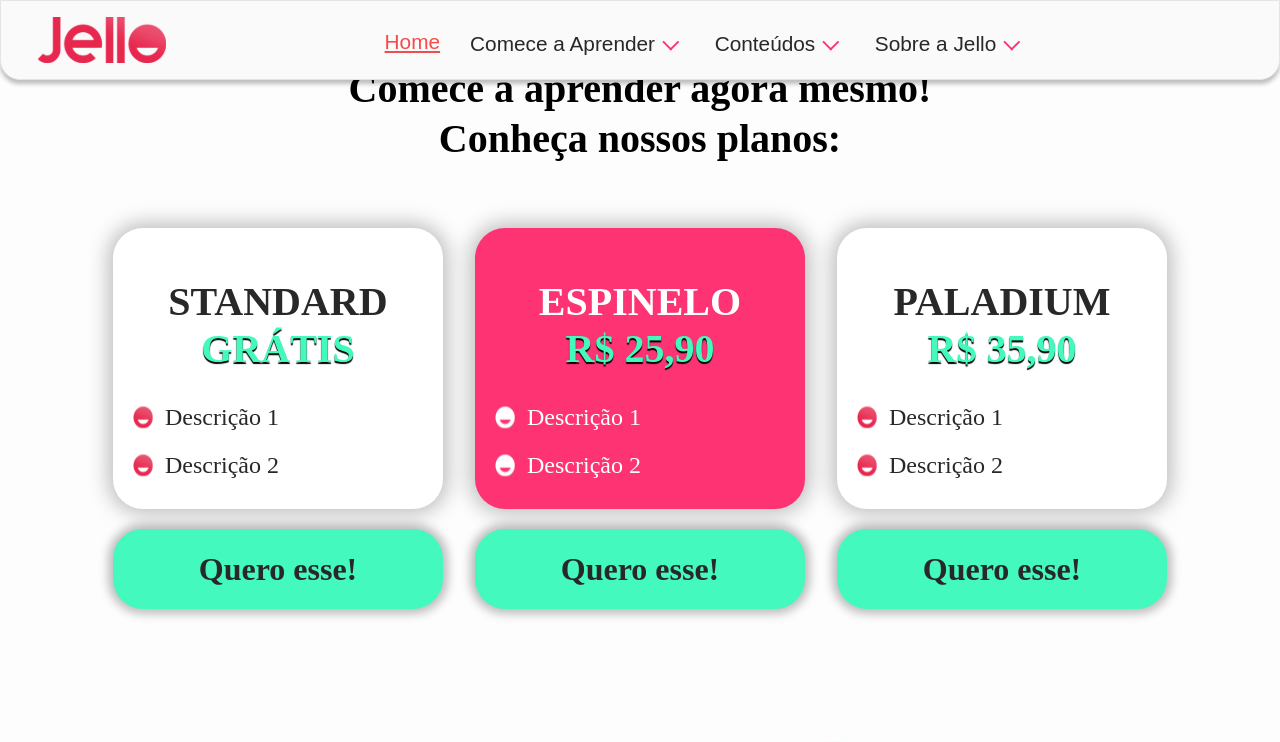
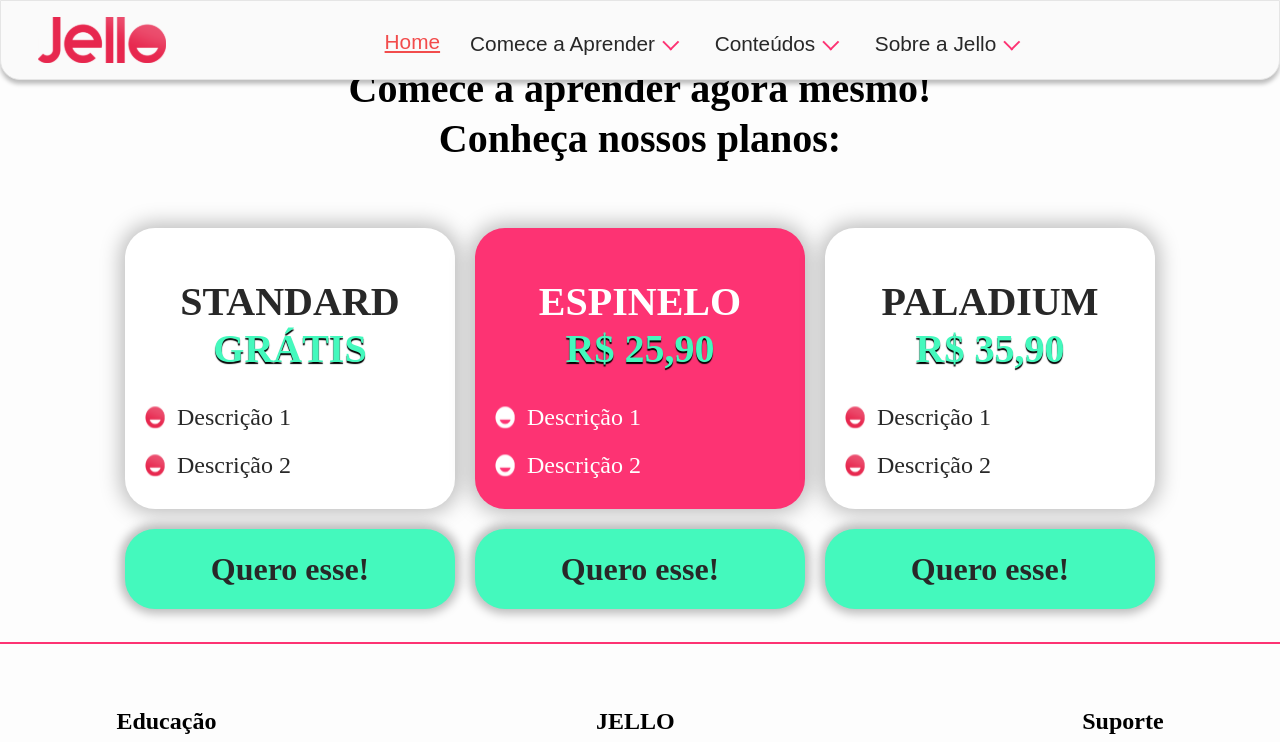
Before and after one commit to Jello-Education/front_blog, a Next.js app: page /telaassinatura in a window 1280 px wide. Shown: the top 742 px of the page. Built offline with nearby package versions, Linux system fonts and the light colour scheme.

Commit message:
página de assinatura

```diff
--- a/src/components/SubscriptionGiftCard/index.tsx
+++ b/src/components/SubscriptionGiftCard/index.tsx
@@ -4,14 +4,12 @@ import { Container, Botao } from "./styles";
 
 export interface BackgroundColor {
   variant: string;
-  margin: string;
 }
 
 interface Props {
   title: string;
   price: string;
   background: string;
-  marginMedium: string;
 }
 
 const itemPlan = [
@@ -23,14 +21,9 @@ const itemPlan = [
   },
 ];
 
-export function SubscriptionGiftCard({
-  title,
-  price,
-  background,
-  marginMedium,
-}: Props) {
+export function SubscriptionGiftCard({ title, price, background }: Props) {
   return (
-    <Container variant={background} margin={marginMedium}>
+    <Container variant={background}>
       <div className="planoBranco">
         {" "}
         <h2 className="planoTitulo">{title}</h2>
--- a/src/components/SubscriptionGiftCard/styles.ts
+++ b/src/components/SubscriptionGiftCard/styles.ts
@@ -3,7 +3,8 @@ import { BackgroundColor } from "./index";
 
 export const Container = styled.div<BackgroundColor>`
   width: 330px;
-  margin: ${({ margin }) => (margin === "medium" ? "0 32px" : "0")};
+  margin: 0 10px;
+
   li {
     font-family: Montserrat;
     font-style: normal;
@@ -18,6 +19,7 @@ export const Container = styled.div<BackgroundColor>`
         ? "#FFFFFF"
         : "#FFFFFF"};
   }
+
   img {
     position: relative;
     top: 3.5px;
@@ -70,6 +72,28 @@ export const Container = styled.div<BackgroundColor>`
     text-shadow: 0px 2px 1px #000000;
     margin-bottom: 20px;
   }
+
+  @media (max-width: 1100px) {
+    width: 270px;
+
+    .planoTitulo {
+      font-size: 38px;
+    }
+    .planoPreco {
+      font-size: 38px;
+      margin-bottom: 10px;
+    }
+  }
+
+  @media (max-width: 890px) {
+    width: 330px;
+
+    img {
+      width: 20px;
+      height: 20px;
+      margin-right: 0.3 em;
+    }
+  }
 `;
 
 export const Botao = styled.div`
@@ -92,22 +116,13 @@ export const Botao = styled.div`
     font-size: 32px;
     line-height: 48px;
     color: #282828;
+  }
 
-    @media (max-width: 600px) {
-      width: 320px;
-      height: 68px;
-
-      margin: 2.5em 0;
-
-      h2 {
-        font-size: 35px;
-      }
-    }
-    @media (min-width: 764px) {
-      top: 138em;
-      h2 {
-        font-size: 35px;
-      }
+  @media (max-width: 890px) {
+    margin-top: 10px;
+    button {
+      margin-bottom: 30px;
+      font-size: 28px;
     }
   }
 `;
--- a/src/pages/telaassinatura/index.tsx
+++ b/src/pages/telaassinatura/index.tsx
@@ -53,23 +53,20 @@ const TelaAssinatura: React.FC = () => {
               title="STANDARD"
               price="GRÁTIS"
               background="primary"
-              marginMedium=""
             />
             <SubscriptionGiftCard
               title="ESPINELO"
               price="R$ 25,90"
               background="dafault"
-              marginMedium="medium"
             />
 
             <SubscriptionGiftCard
               title="PALADIUM"
               price="R$ 35,90"
               background="primary"
-              marginMedium=""
             />
           </Plans>
-          <Extra>
+          {/* <Extra>
             <img
               className="extra-01"
               src="/Assista on quiser.svg"
@@ -81,7 +78,7 @@ const TelaAssinatura: React.FC = () => {
               src="/Economize dados.svg"
               alt="Imagem representando que é possivel baixar as aulas em seu dispositivo"
             />
-          </Extra>
+          </Extra> */}
         </div>
       </Container>
       <JelloInfo />
--- a/src/styles/signatureStyles.ts
+++ b/src/styles/signatureStyles.ts
@@ -16,6 +16,24 @@ export const Container = styled.div`
     line-height: 50px;
     font-size: 20px;
     font-family: Montserrat;
+  }
+
+  @media (max-width: 700px) {
+    .content {
+      h1 {
+        font-size: 38px;
+        text-align: center;
+        margin-bottom: -40px;
+      }
+    }
+  }
+
+  @media (max-width: 500px) {
+    .content {
+      h1 {
+        font-size: 30px;
+      }
+    }
   }
 `;
 
@@ -56,12 +74,7 @@ export const Titulo = styled.div`
     line-height: 59px;
     text-align: center;
     letter-spacing: 0.015em;
-    @media (min-width: 764px) {
-      margin: 0.5em;
-      position: relative;
-      left: 9em;
-      width: 18em
-}
+
 @media (min-width: 1024px) {
   left: 6em;
 }
@@ -136,9 +149,17 @@ export const Botao = styled.div`
 `;
 
 export const Plans = styled.div`
+  width: 100%;
   display: flex;
   max-width: 1200px;
   justify-content: center;
+
+  @media (max-width: 890px) {
+    width: 100%;
+    flex-direction: row;
+    flex-wrap: wrap;
+    justify-content: center;
+  }
 `;
 
 export const Extra = styled.div`
```
